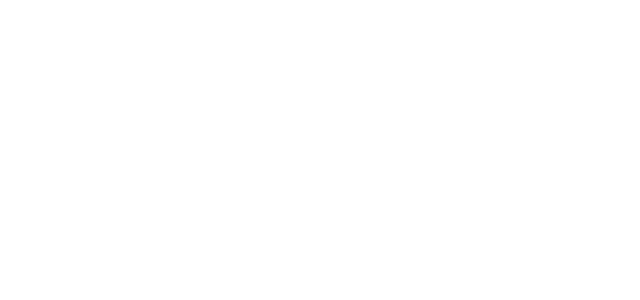
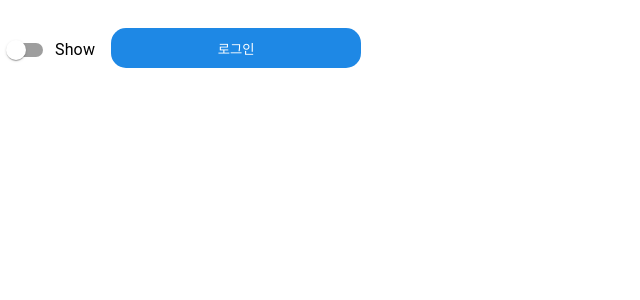
Before and after one commit to sdyoon94/jeju-travel-application, a React (Create React App) app in the folder frontend/: page /inputs in a window 1280 px wide. Before the commit this address had no page. Shown: the top 300 px of the page, without its empty margins (0-640 px from the left). Built offline with nearby package versions, Linux system fonts and the light colour scheme.

Commit message:
Feat: "출발지,여행인원선택페이지구현"#S07P12A609-95

```diff
--- a/frontend/src/index.js
+++ b/frontend/src/index.js
@@ -6,6 +6,7 @@ import store from './store/store'
 import App from './App';
 import Login from './routes/Login'
 import Signup from './routes/Signup'
+import Inputs from './routes/Inputs'
 
 
 const root = ReactDOM.createRoot(document.getElementById('root'));
@@ -16,6 +17,7 @@ root.render(
         <Route path="/" element={<App />} />
         <Route path="login" element={<Login />} />
         <Route path="signup" element={<Signup />} />
+        <Route path="inputs" element={<Inputs />} />
       </Routes>
     </BrowserRouter>
   </Provider>
--- /dev/null
+++ b/frontend/src/routes/Inputs.js
@@ -0,0 +1,122 @@
+// import { Link } from "react-router-dom"
+import "../globalStyle.css"
+import "./Signup.css"
+import * as React from 'react';
+import Box from '@mui/material/Box';
+import Switch from '@mui/material/Switch';
+import Paper from '@mui/material/Paper';
+import Slide from '@mui/material/Slide';
+import FormControlLabel from '@mui/material/FormControlLabel';
+
+
+// 출발지,언제,인원선택
+function Departure(){
+  return(
+    <h1>출발지,언제,인원선택</h1>
+
+  )
+}
+
+// 여행 일정 선택
+function Schedule(){
+  return(
+    <h1>여행일정선택</h1>
+
+  )
+}
+
+// 여행 스타일 선택
+function Style(){
+  return(
+    <h1>여행스타일선택</h1>
+
+  )
+}
+
+// 여행 경비 입력
+function Budget(){
+  return(
+    <h1>여행경비선택</h1>
+  )
+}
+
+// 시작 시간 입력
+function StartTime(){
+  return(
+    <div className="center">
+      <h2 className="login-top">시작시간</h2>
+      <form>
+        <label htmlFor="email" className="block">이메일</label>
+        <input id="email" type="email" className="input-auth" />
+        <label htmlFor="password" className="block">비밀번호</label>
+        <input id="password" type="password" className="input-auth" />
+        <div>
+        <input type="checkbox" id="onLogin" className="input-checkbox"/>
+        <label htmlFor="onLogin">로그인 유지하기</label>
+        </div>
+
+      </form>
+
+    </div>
+  )
+}
+
+
+// 입력 전체
+
+
+// const icon = (
+//   <Paper sx={{ m: 1 }} elevation={4}>
+//     <Box component="svg" sx={{ width: 100, height: 100 }}>
+//       <Box
+//         component="polygon"
+//         sx={{
+//           fill: (theme) => theme.palette.common.white,
+//           stroke: (theme) => theme.palette.divider,
+//           strokeWidth: 1,
+//         }}
+//         points="0,100 50,00, 100,100"
+//       />
+//     </Box>
+//   </Paper>
+//   <form action="">
+//     <input type="text" />
+//   </form>
+// );
+
+let content = StartTime()
+
+function Inputs() {
+  const [checked, setChecked] = React.useState(false);
+
+  const handleChange = () => {
+    setChecked((prev) => !prev);
+  };
+
+  const handleNext = function(){
+    setChecked((prev) => !prev);
+  }
+
+  return (
+    <div>
+    {/* <Box sx={{ height: 180 }}>
+      <Box sx={{ width: `calc(100px + 16px)` }}> */}
+    <Box >
+      <Box >
+        <FormControlLabel
+          control={<Switch checked={checked} onChange={handleChange} />}
+          label="Show"
+        />
+        <Slide direction="up" in={checked} mountOnEnter unmountOnExit>
+          {content}
+        </Slide>
+        <button className="auth-btn" onClick={handleNext}>로그인</button>
+
+      </Box>
+    </Box>
+    </div>
+  )
+}
+
+
+export default Inputs
```
Also changed, not shown: frontend/src/routes/inputs.css (added).
